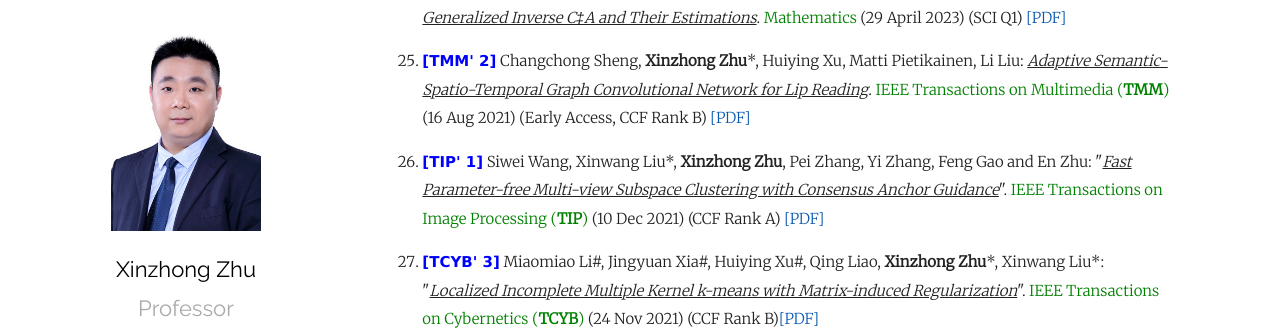
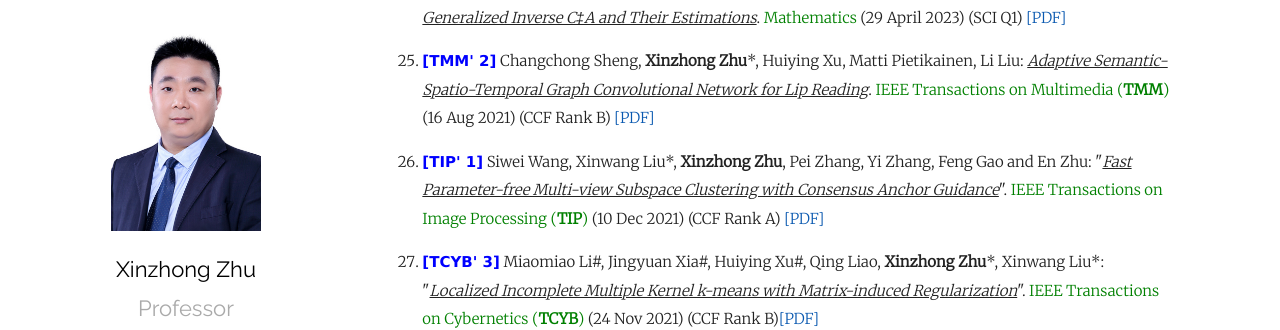
Before and after one commit to xinzhongzhu/xinzhongzhu.github.io, a Jekyll site: the page built from index.md, in a window 1280 px wide and 900 px high, scrolled down 2930 px. Shown: the part 152-482 px from the top of the window. Built offline with Jekyll 4.4.1, drawn with Linux system fonts in a browser that asks for light colours.

Commit message:
Update index.md

```diff
--- a/index.md
+++ b/index.md
@@ -47,7 +47,7 @@ Please drop me a message by email: <u>zxz@zjnu.edu.cn</u> or <u>zxz@ci-xing.com<
 
  <p style="margin-top: 8px;"><li><font face="verdana" color="blue"><b>[Neurocomputing' 2]</b></font> Xinyu Zhang, Huiying Xu*, <b>Xinzhong Zhu</b>, Yuhang Chen: <i><u>Deep Contrastive Clustering via Hard Positive Sample Debiased</u></i>. <font color="green">Neurocomputing</font> 570: 127147. (18 December 2023) (SCI Q1) <a href = "https://xinzhongzhu.github.io/document/%5BNeuroComputing%5D%20Deep%20Contrastive%20Clustering%20via%20Hard%20positive%20sample%20Debiased.pdf">[PDF]</a></li></p>
 
-  <p style="margin-top: 8px;"><li><font face="verdana" color="blue"><b>[TKDE' 5]</b></font> Jun Wang, Chang Tang*, Xiao Zheng, Xinwang Liu, Wei Zhang, En Zhu, <b>Xinzhong Zhu</b>: <i><u>Fast Approximated Multiple Kernel K-means</u></i>. <font color="green">IEEE Transactions on Knowledge and Data Engineering </font> (<b>TKDE</b>). (13 Dec 2023) (CCF Rank A) <a href = "https://xinzhongzhu.github.io/document/Fast_Approximated_Multiple_Kernel_K-means.pdf">[PDF]</a></li></p>
+  <p style="margin-top: 8px;"><li><font face="verdana" color="blue"><b>[TKDE' 5]</b></font> Jun Wang, Chang Tang*, Xiao Zheng, Xinwang Liu, Wei Zhang, En Zhu, <b>Xinzhong Zhu</b>: <i><u>Fast Approximated Multiple Kernel K-means</u></i>. <font color="green">IEEE Transactions on Knowledge and Data Engineering </font> (<b>TKDE</b>). (13 Dec 2023) (CCF Rank A) <a href = "https://xinzhongzhu.github.io/document/Fast_Approximated_Multiple_Kernel_K-means1.pdf">[PDF]</a></li></p>
 
   <p style="margin-top: 8px;"><li><font face="verdana" color="blue"><b>[Axioms' 1]</b></font> Mahvish Samar, Edwin Yao Kutorzi, <b>Xinzhong Zhu</b>*: <i><u>Numerical Solution of Nonlinear Backward Stochastic Volterra Integral Equations</u></i>. <font color="green">Axioms</font>: 12(9) (2023), 888. (18 Sep 2023) (SCI Q2) <a href = "https://xinzhongzhu.github.io/document/2-Numerical%20Solution%20of%20Nonlinear%20Backward%20Stochastic%20Volterra%20Integral%20Equations.pdf">[PDF]</a></li></p>
 
@@ -57,38 +57,38 @@ Please drop me a message by email: <u>zxz@zjnu.edu.cn</u> or <u>zxz@ci-xing.com<
  <p style="margin-top: 8px;"><li><font face="verdana" color="blue"><b>[Computational Intelligence and Neuroscience' 1]</b></font> Jiaji Qiu, Huiying Xu*, <b>Xinzhong Zhu</b>, and Michael Adjeisah: <i><u>Localized Simple Multiple Kernel K-Means Clustering with Matrix-Induced Regularization</u></i>. <font color="green">Computational Intelligence and Neuroscience</font> (17 March 2023) (SCI Q3) <a href = "https://xinzhongzhu.github.io/document/%5BComputational%20Intelligence%20and%20Neuroscience%5D%20Localized%20Simple%20Multiple%20Kernel%20K-Means%20Clustering%20with%20Matrix-Induced%20Regularization.pdf">[PDF]</a></li></p>
 
 
-  <p style="margin-top: 8px;"><li><font face="verdana" color="blue"><b>[TCYB' 4]</b></font> Jun Wang, Chang Tang*, Xinwang Liu, Wei Zhang, Wanqing Li, <b>Xinzhong Zhu</b>, Lizhe Wang, Albert Y. Zomaya: <i><u>Region-Aware Hierarchical Latent Feature Representation Learning-Guided Clustering for Hyperspectral Band Selection</u></i>. <font color="green">IEEE Transactions on Cybernetics </font> (<b>TCYB</b>) (22 Aug 2023)  (CCF Rank B) <a href = "https://xinzhongzhu.github.io/document/2023_5_1.pdf">[PDF]</a> </li></p>
+  <p style="margin-top: 8px;"><li><font face="verdana" color="blue"><b>[TCYB' 4]</b></font> Jun Wang, Chang Tang*, Xinwang Liu, Wei Zhang, Wanqing Li, <b>Xinzhong Zhu</b>, Lizhe Wang, Albert Y. Zomaya: <i><u>Region-Aware Hierarchical Latent Feature Representation Learning-Guided Clustering for Hyperspectral Band Selection</u></i>. <font color="green">IEEE Transactions on Cybernetics </font> (<b>TCYB</b>) (22 Aug 2023)  (CCF Rank B) <a href = "https://xinzhongzhu.github.io/document/Region-Aware_Hierarchical_Latent_Feature_Representation_Learning-Guided_Clustering_for_Hyperspectral_Band_Selection.pdf">[PDF]</a> </li></p>
 
  <p style="margin-top: 8px;"><li><font face="verdana" color="blue"><b>[Computers in Biology and Medicine' 1]</b></font> Jun Chen, <b>Xinzhong Zhu</b>, Huawen Liu*: <i><u>A mutual neighbor-based clustering method and its medical applications</u></i>. <font color="green">Computers in Biology and Medicine</font>  (12 October 2022) (SCI Q1) <a href = "https://xinzhongzhu.github.io/document/2023_5_2.pdf">[PDF]</a> </li></p>
 
    <p style="margin-top: 8px;"><li><font face="verdana" color="blue"><b>[Analytica Chimica Acta' 1]</b></font> Dawei Cao, Hechuan Lin, Ziyang Liu, Yuexing Gu, Weiwei Hua, Xiaowei Cao*, Yayun Qian*, Huiying Xu*, <b>Xinzhong Zhu</b>: <i><u>Serum-based surface-enhanced Raman spectroscopy combined with PCA-RCKNCN for rapid and accurate identification of lung cancer</u></i>. <font color="green">Analytica Chimica Acta</font>  (3 Nov 2022)  (SCI Q1)  <a href = "https://xinzhongzhu.github.io/document/2023_5_3.pdf">[PDF]</a> </li></p>
 
- <p style="margin-top: 8px;"><li><font face="verdana" color="blue"><b>[Computer Science Review' 1]</b></font> Michael Adjeisah, <b>Xinzhong Zhu</b>*, Huiying Xu*, Tewodros Alemu Ayall: <i><u>Towards data augmentation in graph neural network: An overview and evaluation</u></i>. <font color="green">Computer Science Review</font>  (9 Dec 2022) (SCI Q1)  <a href = "https://xinzhongzhu.github.io/document/2023_5_4.pdf">[PDF]</a> </li></p>
+ <p style="margin-top: 8px;"><li><font face="verdana" color="blue"><b>[Computer Science Review' 1]</b></font> Michael Adjeisah, <b>Xinzhong Zhu</b>*, Huiying Xu*, Tewodros Alemu Ayall: <i><u>Towards data augmentation in graph neural network: An overview and evaluation</u></i>. <font color="green">Computer Science Review</font>  (9 Dec 2022) (SCI Q1)  <a href = "https://xinzhongzhu.github.io/document/1-s2.0-S1574013722000612-main.pdf">[PDF]</a> </li></p>
 
 
 <p style="margin-top: 8px;"><li><font face="verdana" color="blue"><b>[Sensors and Actuators: B. Chemical' 1]</b></font> Dawei Cao, Hechuan Lin, Ziyang Liu, Jiaji Qiu, Shengjie Ge, Weiwei Hua, Xiaowei Cao, Yayun Qian, Huiying Xu*, <b>Xinzhong Zhu</b>: <i><u>PCA-TLNN-based SERS analysis platform for label-free detection and identification of cisplatin-treated gastric cancer</u></i>. <font color="green">Sensors and Actuators: B. Chemical</font> (27 October 2022)  (SCI Q1)  <a href = "https://xinzhongzhu.github.io/document/2023_5_5.pdf">[PDF]</a> </li></p>
 
  <p style="margin-top: 8px;"><li><font face="verdana" color="blue"><b>[JMI' 1]</b></font> Mahvish Samar, <b>Xinzhong Zhu</b>*: <i><u> Multiplicative Perturbation Analysis for the Generalized Cholesky Block Downdating Problem</u></i>. <font color="green">Journal of Mathematical Inequalities </font> (<b>JMI</b>)  (Jun 2023)(SCI Q2) <a href = "https://xinzhongzhu.github.io/document/jmi-17-34-pre.pdf">[PDF]</a> </li></p>
 
-   <p style="margin-top: 8px;"><li><font face="verdana" color="blue"><b>[AIMS Mathematics' 1]</b></font> Mahvish Samar*, <b>Xinzhong Zhu</b>: <i><u>Structured conditioning theory for the total least squares problem with linear equality constraint and their estimation</u></i>. <font color="green">AIMS Mathematics</font>  (13 March 2023)(SCI Q1) <a href = "https://xinzhongzhu.github.io/document/AIMS%20Mathematics.pdf">[PDF]</a></li></p>
+   <p style="margin-top: 8px;"><li><font face="verdana" color="blue"><b>[AIMS Mathematics' 1]</b></font> Mahvish Samar*, <b>Xinzhong Zhu</b>: <i><u>Structured conditioning theory for the total least squares problem with linear equality constraint and their estimation</u></i>. <font color="green">AIMS Mathematics</font>  (13 March 2023)(SCI Q1) <a href = "https://xinzhongzhu.github.io/document/10.3934_math.2023575.pdf">[PDF]</a></li></p>
 
- <p style="margin-top: 8px;"><li><font face="verdana" color="blue"><b>[Mathematics' 1]</b></font> Mahvish Samar*, <b>Xinzhong Zhu</b>, Abdul Shakoor: <i><u>Conditioning Theory for Generalized Inverse C‡A and Their Estimations</u></i>. <font color="green">Mathematics</font>  (29 April 2023) (SCI Q1) <a href = "https://xinzhongzhu.github.io/document/Mathematics.pdf">[PDF]</a></li></p>
+ <p style="margin-top: 8px;"><li><font face="verdana" color="blue"><b>[Mathematics' 1]</b></font> Mahvish Samar*, <b>Xinzhong Zhu</b>, Abdul Shakoor: <i><u>Conditioning Theory for Generalized Inverse C‡A and Their Estimations</u></i>. <font color="green">Mathematics</font>  (29 April 2023) (SCI Q1) <a href = "https://xinzhongzhu.github.io/document/mathematics-11-02111-v3.pdf">[PDF]</a></li></p>
 
-<p style="margin-top: 8px;"><li><font face="verdana" color="blue"><b>[TMM' 2]</b></font> Changchong Sheng, <b>Xinzhong Zhu</b>*, Huiying Xu, Matti Pietikainen, Li Liu: <i><u>Adaptive Semantic-Spatio-Temporal Graph Convolutional Network for Lip Reading</u></i>. <font color="green">IEEE Transactions on Multimedia (<b>TMM</b>)</font>  (16 Aug 2021) (Early Access, CCF Rank B) <a href = "https://github.com/xinzhongzhu/xinzhongzhu.github.io/blob/master/document/Adaptive_Semantic-Spatio-Temporal_Graph_Convolutional_Network_for_Lip_Reading.pdf">[PDF]</a></li></p>
+<p style="margin-top: 8px;"><li><font face="verdana" color="blue"><b>[TMM' 2]</b></font> Changchong Sheng, <b>Xinzhong Zhu</b>*, Huiying Xu, Matti Pietikainen, Li Liu: <i><u>Adaptive Semantic-Spatio-Temporal Graph Convolutional Network for Lip Reading</u></i>. <font color="green">IEEE Transactions on Multimedia (<b>TMM</b>)</font>  (16 Aug 2021) (CCF Rank B) <a href = "https://xinzhongzhu.github.io/document/2024-MM-Adaptive_Semantic-Spatio-Temporal_Graph_Convolutional_Network_for_Lip_Reading.pdf">[PDF]</a></li></p>
 
-<p style="margin-top: 8px;"><li><font face="verdana" color="blue"><b>[TIP' 1]</b></font> Siwei Wang, Xinwang Liu*, <b>Xinzhong Zhu</b>, Pei Zhang, Yi Zhang, Feng Gao and En Zhu: "<i><u>Fast Parameter-free Multi-view Subspace Clustering with Consensus Anchor Guidance</u></i>". <font color="green">IEEE Transactions on Image Processing (<b>TIP</b>)</font> (10 Dec 2021) (CCF Rank A) <a href = "https://github.com/xinwangliu/xinwangliu.github.io/blob/main/document/TIP1.pdf">[PDF]</a></li></p>
+<p style="margin-top: 8px;"><li><font face="verdana" color="blue"><b>[TIP' 1]</b></font> Siwei Wang, Xinwang Liu*, <b>Xinzhong Zhu</b>, Pei Zhang, Yi Zhang, Feng Gao and En Zhu: "<i><u>Fast Parameter-free Multi-view Subspace Clustering with Consensus Anchor Guidance</u></i>". <font color="green">IEEE Transactions on Image Processing (<b>TIP</b>)</font> (10 Dec 2021) (CCF Rank A) <a href = "https://xinzhongzhu.github.io/document/Fast_Parameter-Free_Multi-View_Subspace_Clustering_With_Consensus_Anchor_Guidance.pdf">[PDF]</a></li></p>
 
-<p style="margin-top: 8px;"><li><font face="verdana" color="blue"><b>[TCYB' 3]</b></font> Miaomiao Li#, Jingyuan Xia#, Huiying Xu#, Qing Liao, <b>Xinzhong Zhu</b>*, Xinwang Liu*: "<i><u>Localized Incomplete Multiple Kernel k-means with Matrix-induced Regularization</u></i>". <font color="green"> IEEE Transactions on Cybernetics (<b>TCYB</b>)</font> (24 Nov 2021) (CCF Rank B)<a href = "https://github.com/xinwangliu/xinwangliu.github.io/blob/main/document/TCYB1.pdf">[PDF]</a></li></p>
+<p style="margin-top: 8px;"><li><font face="verdana" color="blue"><b>[TCYB' 3]</b></font> Miaomiao Li#, Jingyuan Xia#, Huiying Xu#, Qing Liao, <b>Xinzhong Zhu</b>*, Xinwang Liu*: "<i><u>Localized Incomplete Multiple Kernel k-means with Matrix-induced Regularization</u></i>". <font color="green"> IEEE Transactions on Cybernetics (<b>TCYB</b>)</font> (24 Nov 2021) (CCF Rank B)<a href = "https://xinzhongzhu.github.io/blob/master/document/Localized_Incomplete_Multiple_Kernel_k-Means_With_Matrix-Induced_Regularization.pdf">[PDF]</a></li></p>
 
-<p style="margin-top: 8px;"><li><font face="verdana" color="blue"><b>[IJIS' 1]</b></font> Huiqiang Lian, Huiying Xu*, Siwei Wang, Miaomiao Li, <b>Xinzhong Zhu</b>, Xinwang Liu: "<i><u>Partial multiview clustering with locality graph regularization</u></i>". <font color="green">International Journal of Intelligent Systems (<b>IJIS</b>)</font> 36(6): 2991- 3010 (15 March 2021) (SCI Q1) <a href = "https://github.com/xinzhongzhu/xinzhongzhu.github.io/blob/master/document/Int%20J%20of%20Intelligent%20Sys%20-%202021%20-%20Huiying%20Xu%20-%20Partial%20multiview%20clustering%20with%20locality%20graph%20regularization.pdf">[PDF]</a></li></p>
+<p style="margin-top: 8px;"><li><font face="verdana" color="blue"><b>[IJIS' 1]</b></font> Huiqiang Lian, Huiying Xu*, Siwei Wang, Miaomiao Li, <b>Xinzhong Zhu</b>, Xinwang Liu: "<i><u>Partial multiview clustering with locality graph regularization</u></i>". <font color="green">International Journal of Intelligent Systems (<b>IJIS</b>)</font> 36(6): 2991- 3010 (15 March 2021) (SCI Q1) <a href = "https://xinzhongzhu.github.io/blob/master/document/Int J of Intelligent Sys - 2021 - Lian - Partial multiview clustering with locality graph regularization.pdf">[PDF]</a></li></p>
 
 
 
-<p style="margin-top: 8px;"><li><font face="verdana" color="blue"><b>[TPAMI' 3]</b></font> Xinwang Liu#, Lei Wang#, <b>Xinzhong Zhu</b>*#, Miaomiao Li, En Zhu, Tongliang Liu, Li Liu, Yong Dou, Jianping Yin: "<i><u>Absent Multiple Kernel Learning Algorithms</u></i>". <font color="green">IEEE Transactions on Pattern Analysis and Machine Intelligence (<b>TPAMI</b>)</font> 42(6): 1303-1316 (28 January 2019) (CCF Rank A) <a href = "https://tongliang-liu.github.io/papers/TPAMIAbsentKernel.pdf">[PDF]</a> <a href = "https://github.com/xinwangliu/Absent-Multiple-Kernel-Learning-Algorithms">[Code]</a></li></p>
+<p style="margin-top: 8px;"><li><font face="verdana" color="blue"><b>[TPAMI' 3]</b></font> Xinwang Liu#, Lei Wang#, <b>Xinzhong Zhu</b>*#, Miaomiao Li, En Zhu, Tongliang Liu, Li Liu, Yong Dou, Jianping Yin: "<i><u>Absent Multiple Kernel Learning Algorithms</u></i>". <font color="green">IEEE Transactions on Pattern Analysis and Machine Intelligence (<b>TPAMI</b>)</font> 42(6): 1303-1316 (28 January 2019) (CCF Rank A) <a href = "https://xinzhongzhu.github.io/blob/master/document/Absent_Multiple_Kernel_Learning_Algorithms.pdf">[PDF]</a> <a href = "https://github.com/xinwangliu/Absent-Multiple-Kernel-Learning-Algorithms">[Code]</a></li></p>
 
 <p style="margin-top: 8px;"><li><font face="verdana" color="blue"><b>[TPAMI' 2]</b></font> Xinwang Liu#, <b>Xinzhong Zhu</b>*#, Miaomiao Li, Lei Wang, En Zhu, Tongliang Liu, Marius Kloft, Dinggang Shen, Jianping Yin, Wen Gao: "<i><u>Multiple kernel k-means with incomplete kernels</u></i>". <font color="green">IEEE Transactions on Pattern Analysis and Machine Intelligence (<b>TPAMI</b>)</font> 42(5): 1191-1204 (14 January 2019) (CCF Rank A, ESI Highly Cited Papers) <a href = "https://tongliang-liu.github.io/papers/TPAMIK-means.pdf">[PDF]</a> <a href = "https://github.com/xinwangliu/absentkernel/tree/master">[Code]</a></li></p>
 
-<p style="margin-top: 8px;"><li><font face="verdana" color="blue"><b>[TPAMI' 1]</b></font> Xinwang Liu#, <b>Xinzhong Zhu</b>*#, Miaomiao Li, Lei Wang, Chang Tang, Jianping Yin, Dinggang Shen, Huaimin Wang and Wen Gao: "<i><u>Late Fusion Incomplete Multi-view Clustering</u></i>". <font color="green">IEEE Transactions on Pattern Analysis and Machine Intelligence (<b>TPAMI</b>)</font> 41(10): 2410-2423 (01 November 2018) (CCF Rank A, ESI Highly Cited Papers) <a href = "https://europepmc.org/backend/ptpmcrender.fcgi?accid=PMC6494716&blobtype=pdf">[PDF]</a> <a href = "https://github.com/xinwangliu/Late-Fusion-Incomplete-Multi-view-Clustering">[Code]</a></li></p>
+<p style="margin-top: 8px;"><li><font face="verdana" color="blue"><b>[TPAMI' 1]</b></font> Xinwang Liu#, <b>Xinzhong Zhu</b>*#, Miaomiao Li, Lei Wang, Chang Tang, Jianping Yin, Dinggang Shen, Huaimin Wang and Wen Gao: "<i><u>Late Fusion Incomplete Multi-view Clustering</u></i>". <font color="green">IEEE Transactions on Pattern Analysis and Machine Intelligence (<b>TPAMI</b>)</font> 41(10): 2410-2423 (01 November 2018) (CCF Rank A, ESI Highly Cited Papers) <a href = "https://xinzhongzhu.github.io/blob/master/document/Multiple_Kernel_kk-Means_with_Incomplete_Kernels.pdf">[PDF]</a> <a href = "https://github.com/xinwangliu/Late-Fusion-Incomplete-Multi-view-Clustering">[Code]</a></li></p>
 
 
   <p style="margin-top: 8px;"><li><font face="verdana" color="blue"><b>[TKDE' 4]</b></font> Chang Tang, Xinwang Liu*, <b>Xinzhong Zhu</b>, Jian Xiong, Miaomiao Li, Jingyuan Xia, Xiangke Wang, Lizhe Wang: <i><u>Feature Selective Projection with Low-Rank Embedding and Dual Laplacian Regularization</u></i>. <font color="green">IEEE Transactions on Knowledge and Data Engineering (<b>TKDE</b>)</font>. 32(9):1747-1760 (17 April 2019) (CCF Rank A, ESI Highly Cited Papers, ESI Hot Papers) </li></p>
```
